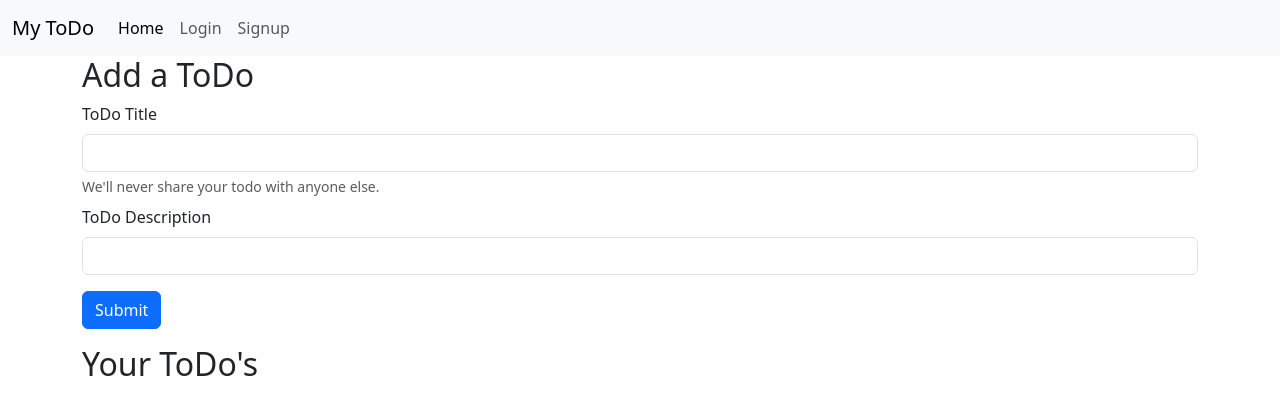
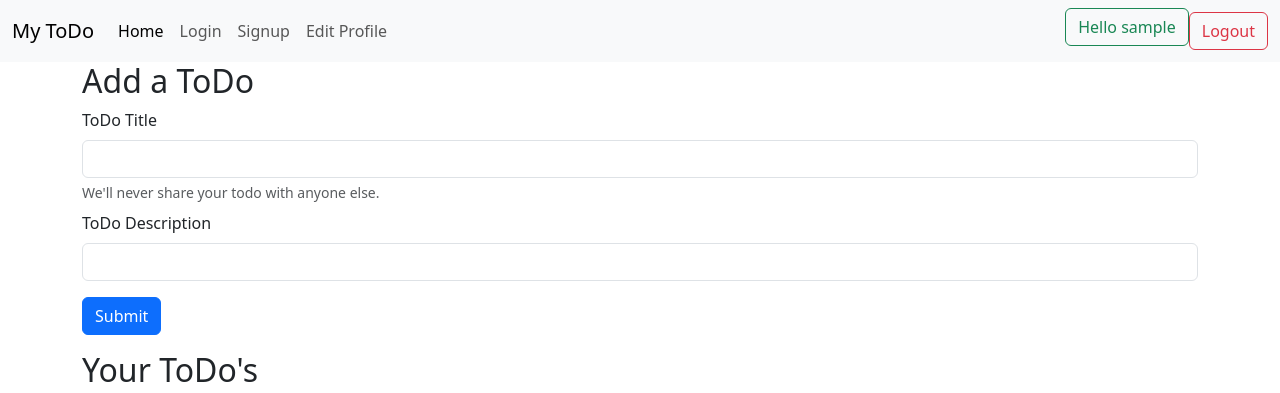
Before and after one commit to KrishnaVhatkar/Flask_login, a Flask app: page /home in a window 1280 px wide. Shown: the top 393 px of the page. Run offline with Flask 3, Linux system fonts and the light colour scheme; the visitor is signed in with stand-in values (Sample User, id 1); some libraries are stand-ins or nearby versions.

Commit message:
seventh commit

```diff
--- a/app.py
+++ b/app.py
@@ -14,8 +14,9 @@ mongo = PyMongo(app)
 @app.route('/home')
 def home():
     if 'username' in session:
-        return render_template('index.html')
-    return
+         username = session['username']
+         return render_template('index.html',username=username)
+    return render_template('login.html')
 
 @app.route('/signup', methods=['GET','POST'])
 def signup():
@@ -47,5 +48,30 @@ def login():
 
     return render_template('login.html')
 
+@app.route('/edit_profile', methods=['GET', 'POST'])
+def edit_profile():
+    if 'username' in session:
+        if request.method == 'POST':
+            users = mongo.db.users
+            new_username = request.form['new_username']
+            new_password = request.form['new_password']
+
+            if users.find_one({'name': new_username}) is None:
+                users.update_one({'name': session['username']}, {'$set': {'name': new_username, 'password': bcrypt.hashpw(new_password.encode('utf-8'), bcrypt.gensalt())}})
+                session['username'] = new_username
+                flash('Profile updated successfully', 'success')
+            else:
+                flash('Username already exists. Please choose another.', 'error')
+            return redirect(url_for('home'))
+        return render_template('edit_profile.html')
+    return redirect(url_for('login'))
+
+@app.route('/logout', methods=['POST'])
+def logout():
+    session.pop('username', None)
+    flash('You have been logged out', 'success')
+    return redirect(url_for('login'))
+
+
 if __name__ == '__main__':
     app.run(debug=True)
--- a/templates/index.html
+++ b/templates/index.html
@@ -9,6 +9,7 @@
   </head>
 
   <body>
+
 
     <nav class="navbar navbar-expand-lg bg-body-tertiary">
         <div class="container-fluid">
@@ -28,7 +29,18 @@
               <li class="nav-item">
                 <a class="nav-link" href="/signup">Signup</a>
               </li>
+              <li class="nav-item">
+                <a class="nav-link" href="/edit_profile">Edit Profile</a>
+              </li>
             </ul>
+            <form class="d-flex" role="search">
+              <h3 class="btn btn-outline-success" type="submit">Hello {{username}}</h3>
+            </form>
+
+            <form class="d-flex" method="POST" action="{{ url_for('logout') }}">
+              <input class="btn btn-outline-danger" type="submit" value="Logout">
+          </form>
+
 
           </div>
         </div>
```
Also changed, not shown: templates/edit_profile.html (added, +20 -0 lines).
